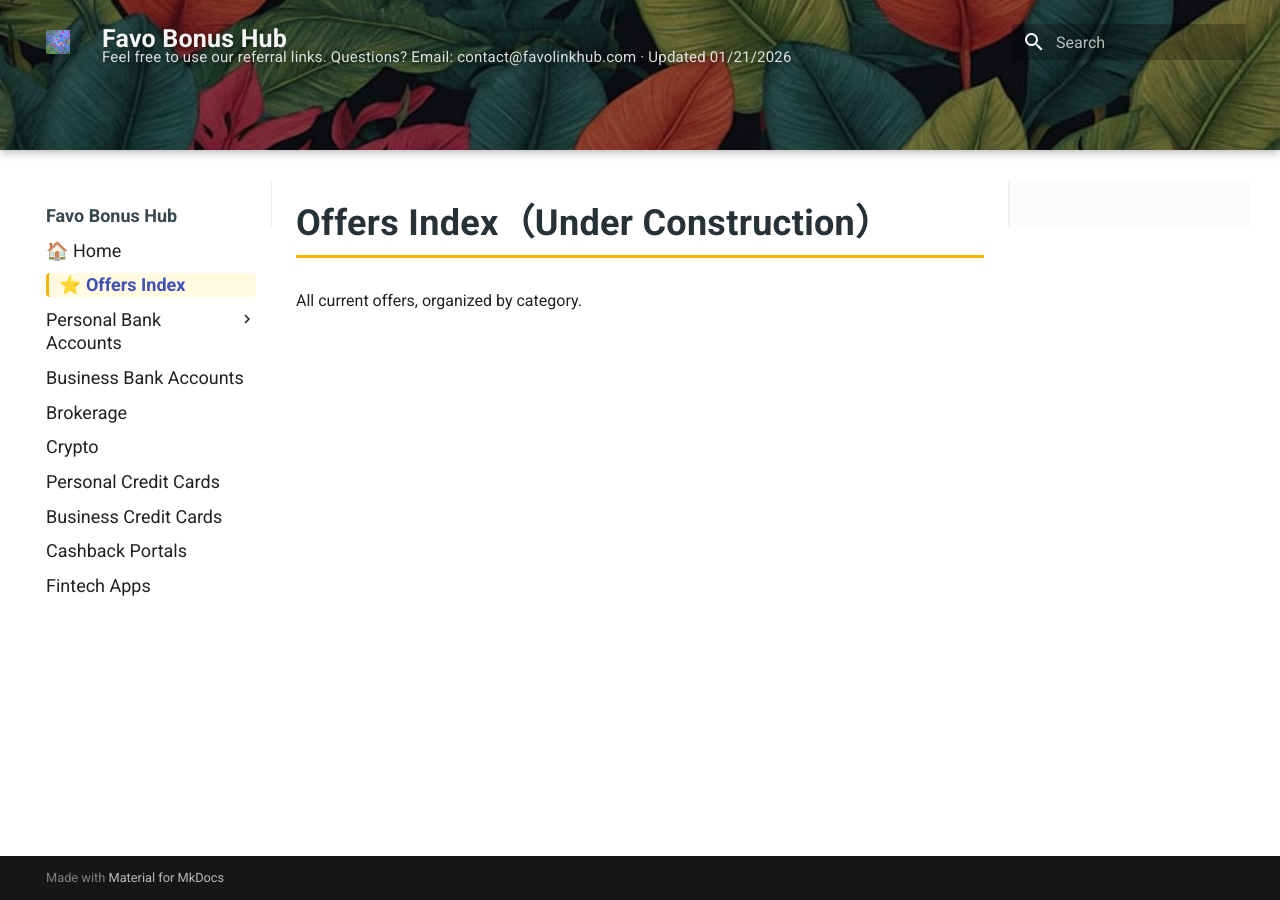
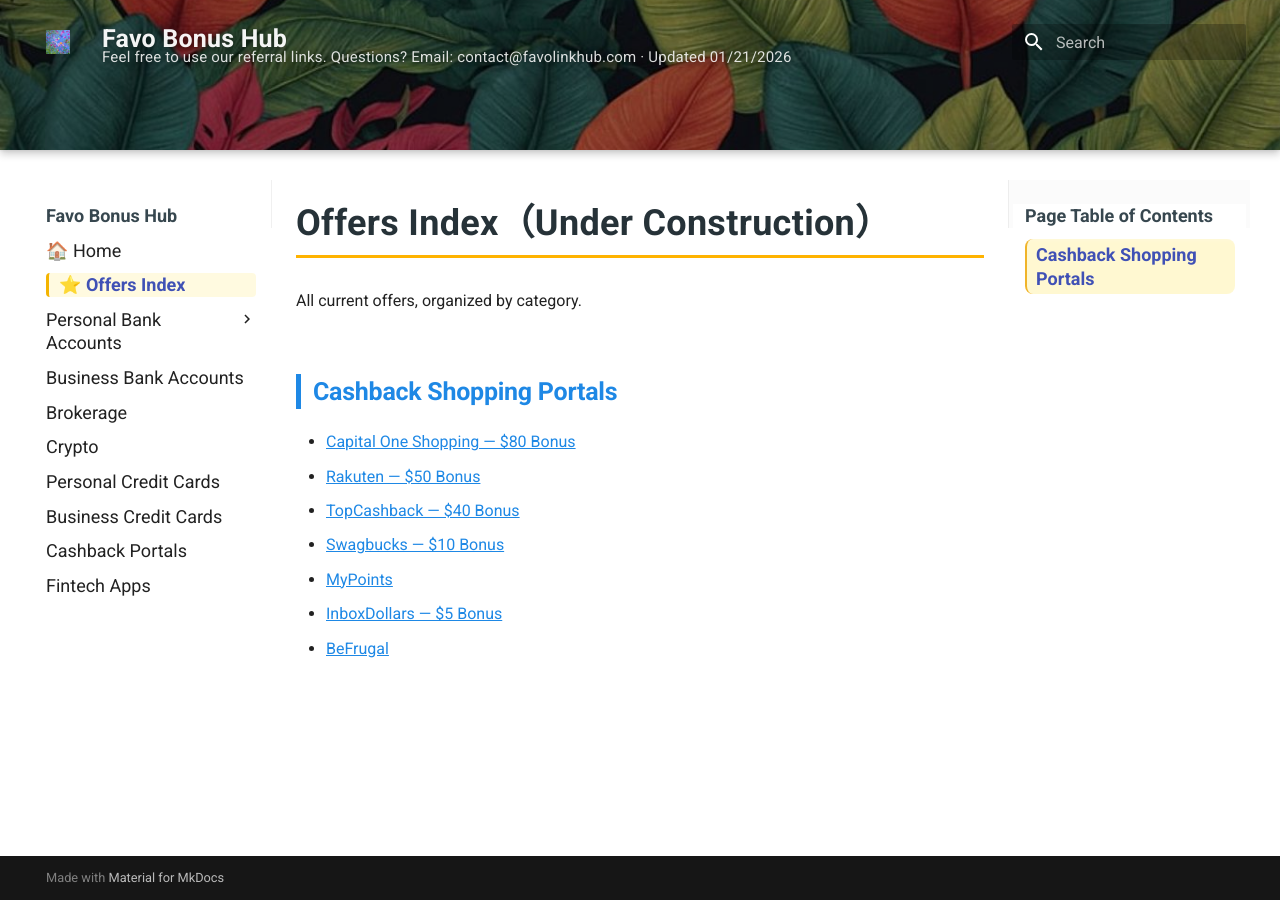
Before and after one commit to whispersofzephyr/favolinkhub-site, an MkDocs documentation site: the page built from docs/offers-index.md, in a window 1280 px wide. Built offline with MkDocs 1.6.1 and Material for MkDocs 9.7.7, drawn with Linux system fonts in a browser that asks for light colours.

Commit message:
Update offers-index.md

```diff
--- a/docs/offers-index.md
+++ b/docs/offers-index.md
@@ -5,3 +5,13 @@ title: Offers Index
 # Offers Index（Under Construction）
 
 All current offers, organized by category.
+
+## Cashback Shopping Portals
+
+- [Capital One Shopping — $80 Bonus](shopping-portal.md#capital-one-shopping--80-bonus)
+- [Rakuten — $50 Bonus](shopping-portal.md#rakuten--50-bonus)
+- [TopCashback — $40 Bonus](shopping-portal.md#topcashback--40-bonus)
+- [Swagbucks — $10 Bonus](shopping-portal.md#swagbucks---10-bonus)
+- [MyPoints](shopping-portal.md#mypoints)
+- [InboxDollars — $5 Bonus](shopping-portal.md#inboxdollars)
+- [BeFrugal](shopping-portal.md#befrugal)
```
